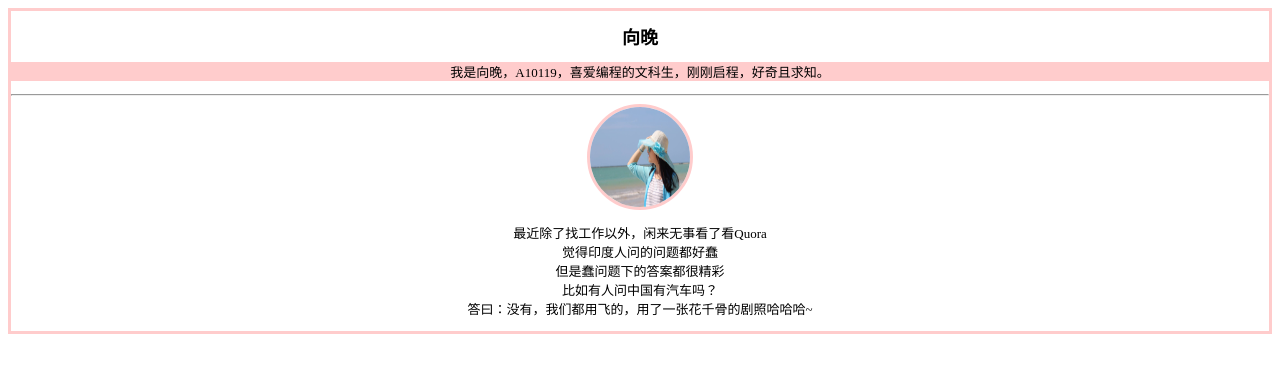
After one commit to yekongli/Uband-python-S2Group-C4, a Flask app: template templates/A10119.html in a window 1280 px wide. The commit adds this page. Shown: the top 373 px of the page. Run offline with Flask 2, Linux system fonts and the light colour scheme; the template is opened without the code that fills it, so the values that code supplies are empty.

Commit message:
更新readme和其他架构

```diff
--- a/run.py
+++ b/run.py
@@ -3,9 +3,10 @@ from flask import render_template
 
 app = Flask(__name__)
 
-@app.route('/Xiangwan')
-def details():
-	return render_template('A10119.html')
+
+@app.route('/<string:student_number>/details')
+def details(student_number):
+	return render_template(str(student_number) + '.html')
 
 if __name__ == '__main__':
     app.run(debug=True)
--- a/static/css/app.css
+++ b/static/css/app.css
@@ -11,11 +11,11 @@ body{
 	border-style: solid;
 	border-color: rgba(255,153,153,0.5);
 }
-h1{
+h1.name_title{
 	text-align: center;
 	font-size: 18px;
 }
-p{
+p.description_sth{
 	font-family: "Times New Roman";
 	text-align: center;
 	font-size:13px;
--- /dev/null
+++ b/templates/A10119.html
@@ -0,0 +1,23 @@
+<!DOCTYPE html>
+<html>
+<head>
+	<meta charset='UTF-8'>
+	<title>个人主页</title>
+	<link rel="stylesheet" href="static/css/app.css">
+</head>
+<body>
+
+		<h1 class="name_title"><b>向晚</b></h1>
+		<p class="description_sth" style='background-color:rgba(255,153,153,0.5)'>我是向晚，A10119，喜爱编程的文科生，刚刚启程，好奇且求知。</p>
+		<hr/>
+		<img class="head_img" src="test/WebRoot/static/img/me.jpg" alt='personal image'>
+		<p class="description_sth" font-size=13px>
+			最近除了找工作以外，闲来无事看了看Quora<br>
+			觉得印度人问的问题都好蠢<br>
+			但是蠢问题下的答案都很精彩<br>
+			比如有人问中国有汽车吗？<br>
+			答曰：没有，我们都用飞的，用了一张花千骨的剧照哈哈哈~
+		</p>
+
+</body>
+</html>
```
Also changed, not shown: README.md.
